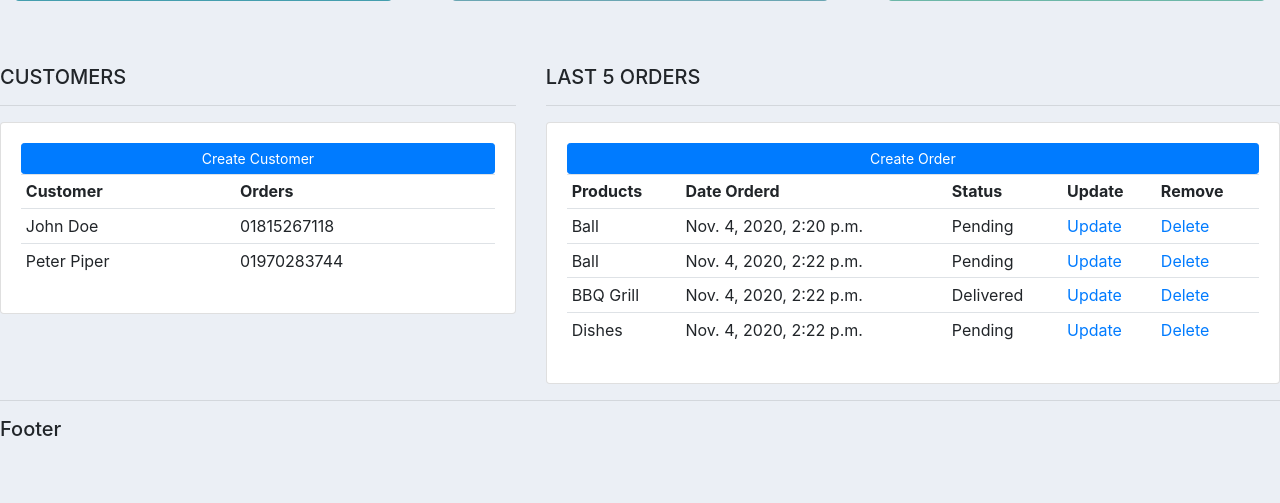
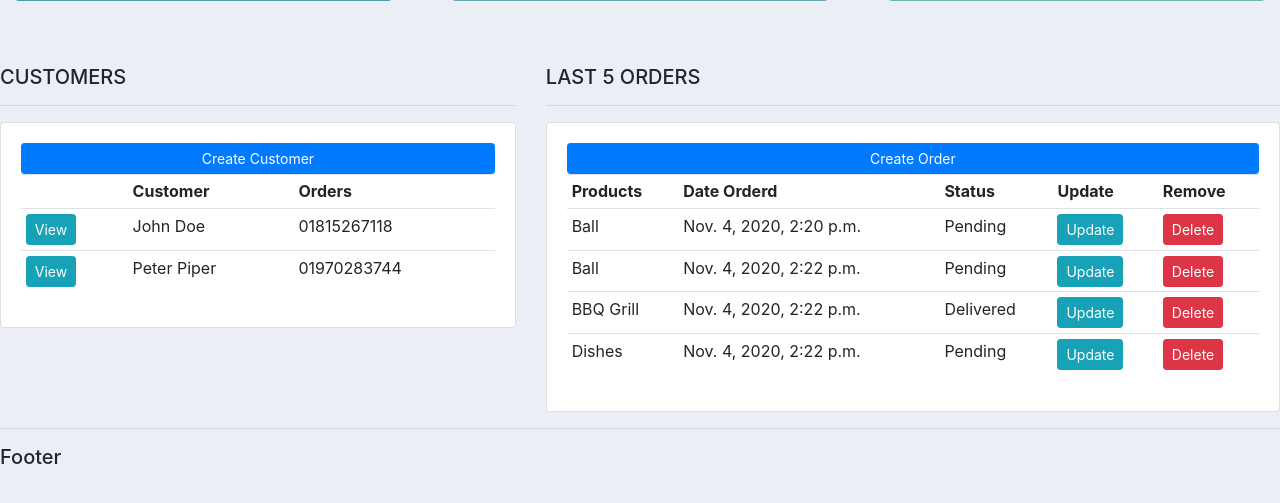
Before and after one commit to hpdipto/django-3-crash-course-di, a Django app: page / in a window 1280 px wide. Shown: the part 229-732 px from the top of the page. Run offline with Django 3.2, Linux system fonts and the light colour scheme; data comes from the database, SQL or seed files in the repository.

Commit message:
More dynamic urls added in frontend

```diff
--- a/crm/accounts/templates/accounts/dashboard.html
+++ b/crm/accounts/templates/accounts/dashboard.html
@@ -16,12 +16,20 @@
 			<a href="" class="btn btn-primary btn-sm btn-block">Create Customer</a>
 			<table class="table table-sm">
 				<tr>
+					<th></th>
 					<th>Customer</th>
 					<th>Orders</th>
 				</tr>
 
 				{% for customer in customers %}
 				<tr>
+					<td>
+						<a
+							href="{% url 'customer' customer.id %}"
+							class="btn btn-sm btn-info"
+							>View</a
+						>
+					</td>
 					<td>{{customer.name}}</td>
 					<td>{{customer.phone}}</td>
 				</tr>
@@ -49,8 +57,8 @@
 					<td>{{order.product}}</td>
 					<td>{{order.date_created}}</td>
 					<td>{{order.status}}</td>
-					<td><a href="#">Update</a></td>
-					<td><a href="#">Delete</a></td>
+					<td><a href="#" class="btn btn-sm btn-info">Update</a></td>
+					<td><a href="#" class="btn btn-sm btn-danger">Delete</a></td>
 				</tr>
 				{% endfor %}
 			</table>
--- a/crm/accounts/templates/accounts/navbar.html
+++ b/crm/accounts/templates/accounts/navbar.html
@@ -15,10 +15,10 @@
 	<div class="collapse navbar-collapse" id="navbarNav">
 		<ul class="navbar-nav">
 			<li class="nav-item active">
-				<a class="nav-link" href="#">Dashboard</a>
+				<a class="nav-link" href="{% url 'home' %}">Dashboard</a>
 			</li>
 			<li class="nav-item">
-				<a class="nav-link" href="#">Products</a>
+				<a class="nav-link" href="{% url 'products' %}">Products</a>
 			</li>
 		</ul>
 	</div>
--- a/crm/accounts/urls.py
+++ b/crm/accounts/urls.py
@@ -2,7 +2,7 @@ from django.urls import path
 from . import views
 
 urlpatterns = [
-	path('', views.home),
-	path('products/', views.products),
-	path('customer/<str:pk>/', views.customer),
+	path('', views.home, name="home"),
+	path('products/', views.products, name="products"),
+	path('customer/<str:pk>/', views.customer, name="customer"),
 ]
```
